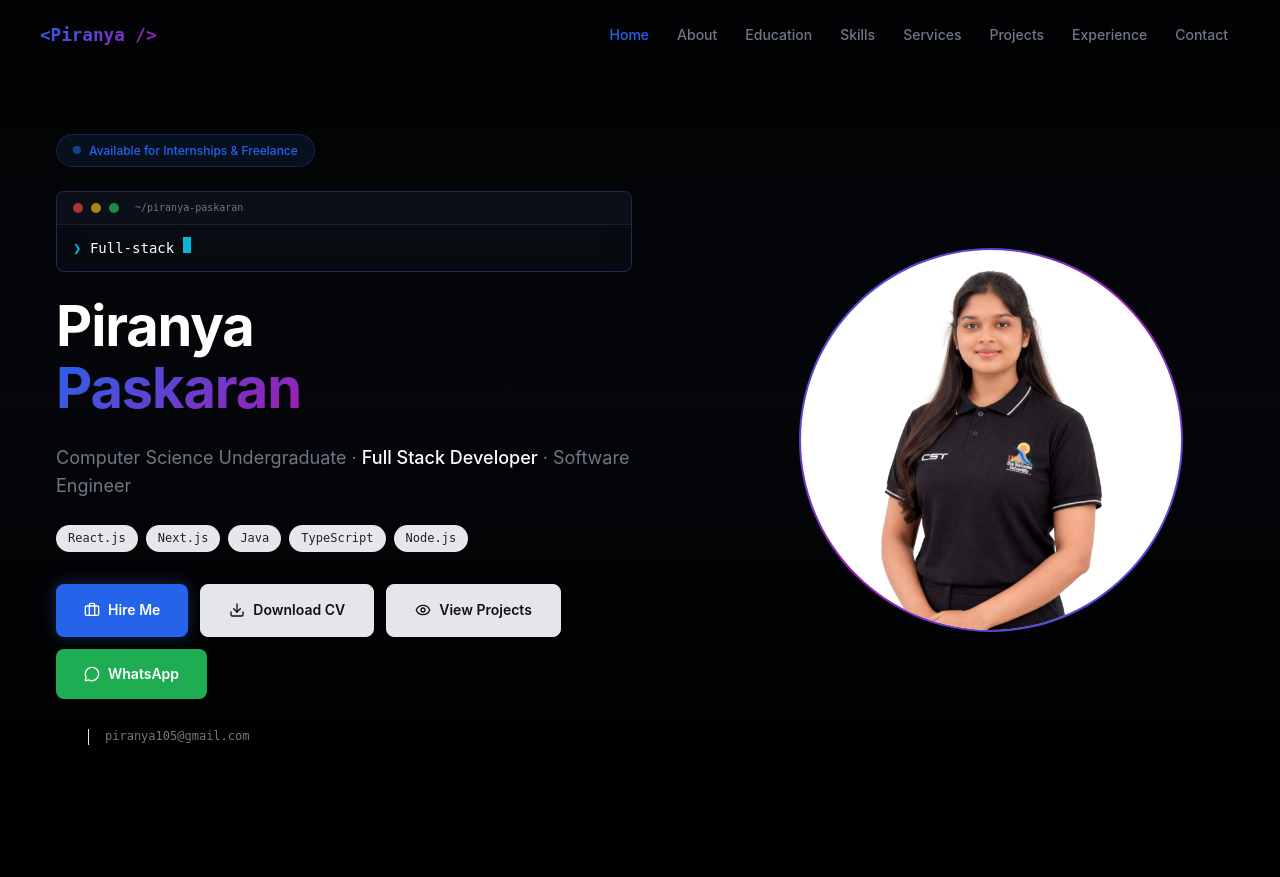
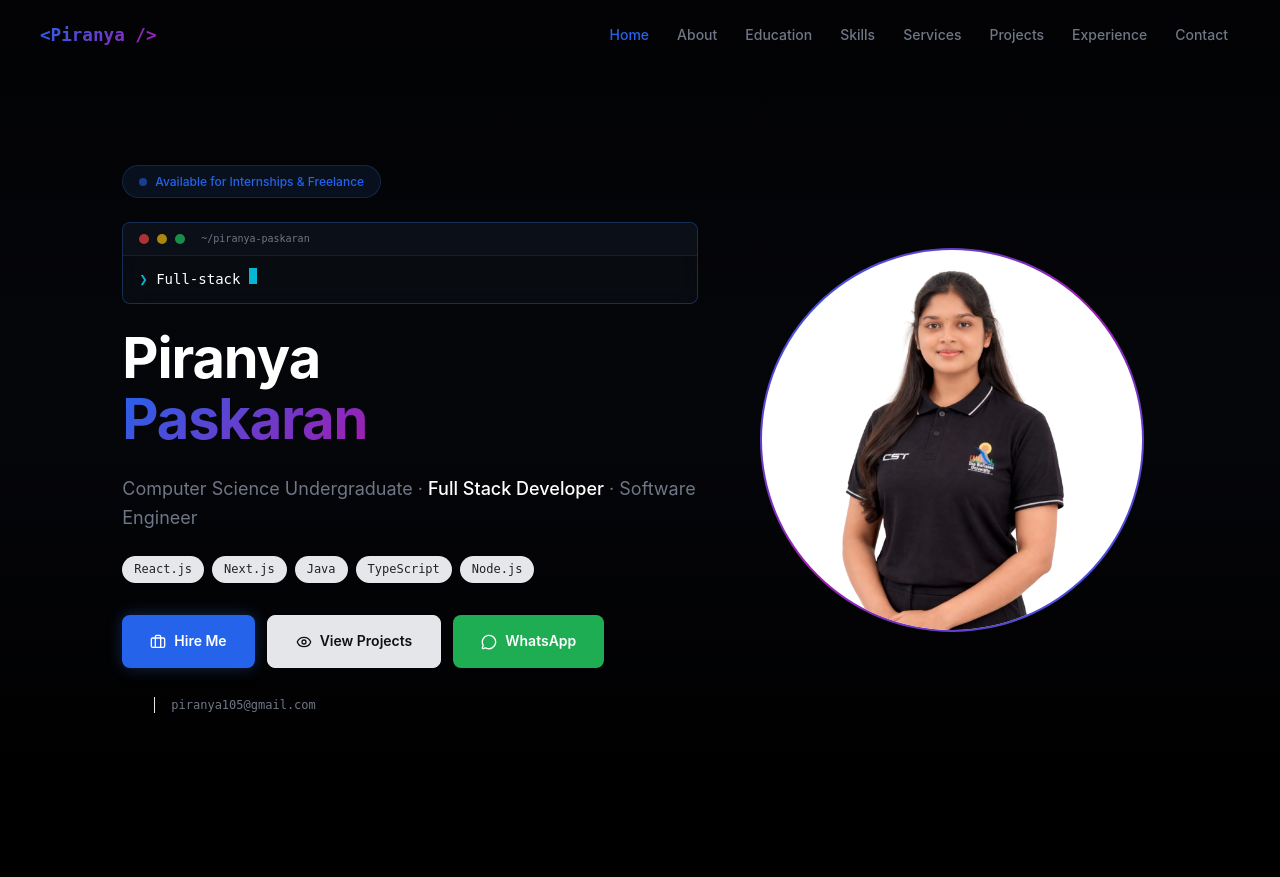
Before and after one commit to Piranpas065/My-portfolio, a Flask app: page / in a window 1280 px wide. Shown: the top 877 px of the page. Run offline with Flask 3, Linux system fonts and the light colour scheme.

Commit message:
Remove 'Download CV' button from index.html
delete

```diff
--- a/piranya-portfolio/templates/index.html
+++ b/piranya-portfolio/templates/index.html
@@ -85,7 +85,6 @@
 
         <div class="cta-buttons fade-in fade-delay-4">
           <a href="#contact" class="btn btn-primary"><i data-lucide="briefcase" style="width:16px;height:16px"></i> Hire Me</a>
-          <a href="#" class="btn btn-secondary"><i data-lucide="download" style="width:16px;height:16px"></i> Download CV</a>
           <a href="#projects" class="btn btn-secondary"><i data-lucide="eye" style="width:16px;height:16px"></i> View Projects</a>
           <a href="https://wa.me/94752932640" target="_blank" class="btn btn-whatsapp"><i data-lucide="message-circle" style="width:16px;height:16px"></i> WhatsApp</a>
         </div>
```
